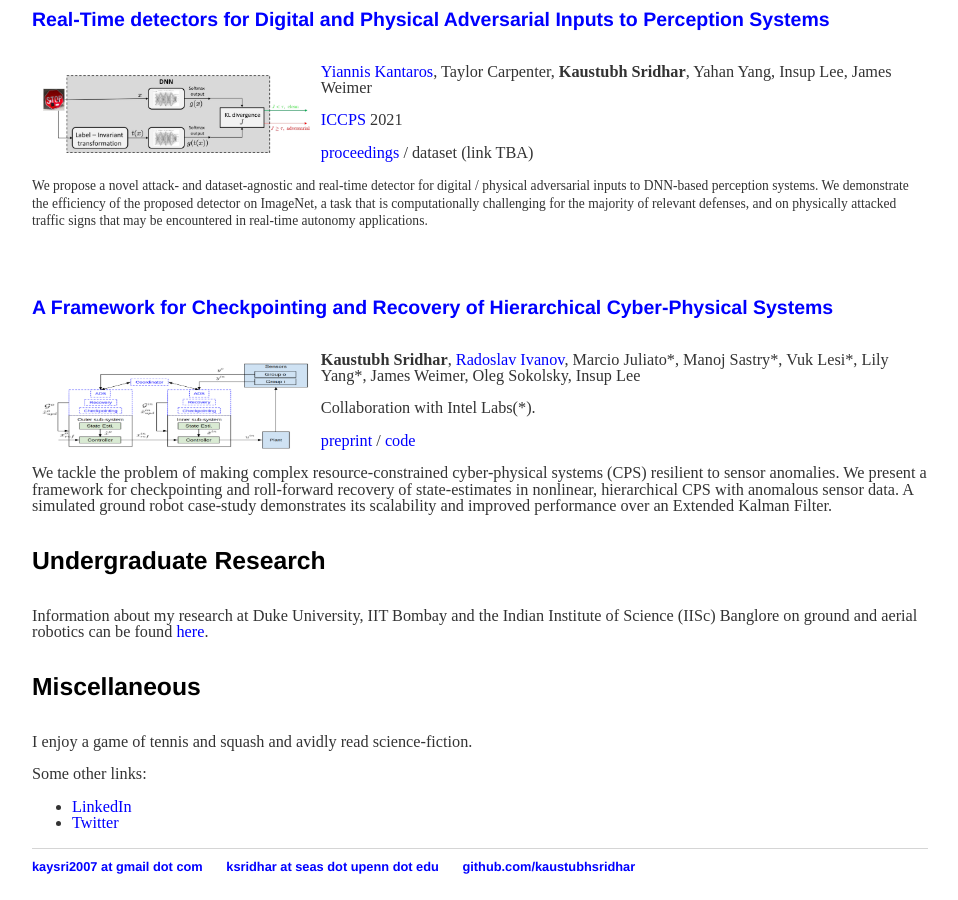
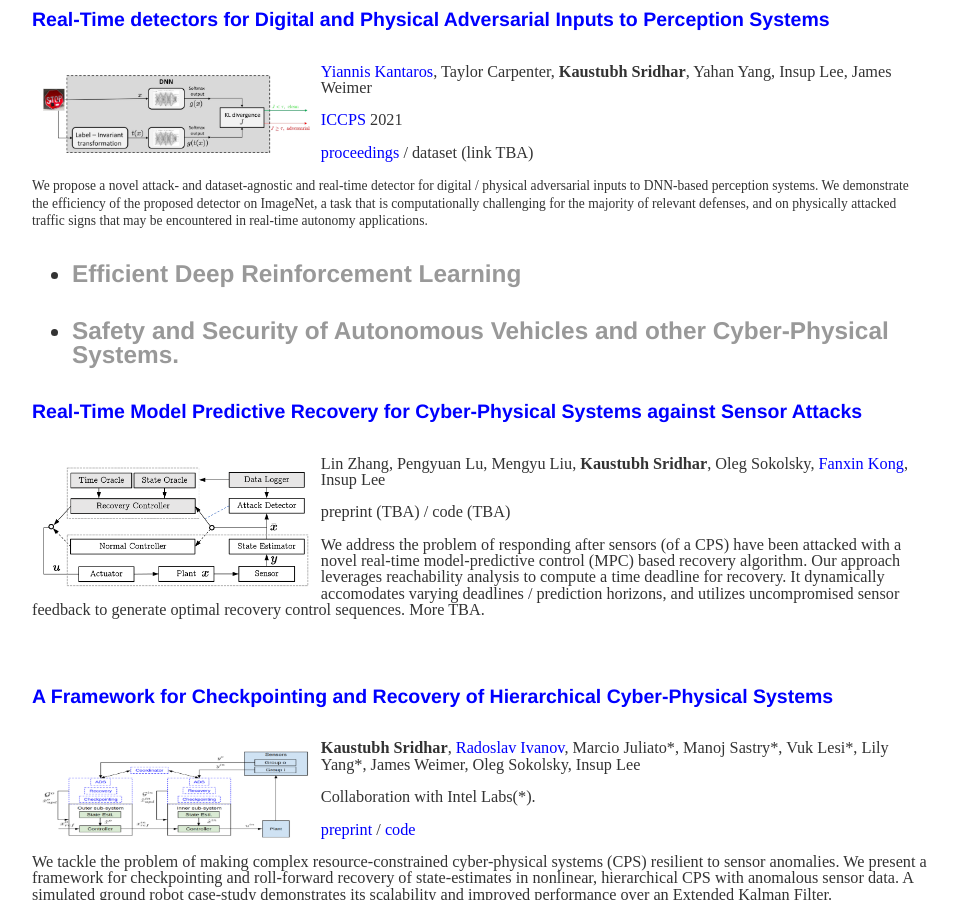
Before and after one commit to kaustubhsridhar/kaustubhsridhar_old.github.io, a Jekyll site: the page built from index.html, in a window 1280 px wide and 900 px high, scrolled down 848 px. Shown: the whole window, without its empty margins (160-1118 px from the left). Built offline with Jekyll 4.4.1, drawn with Linux system fonts in a browser that asks for light colours.

Commit message:
Update index.html

```diff
--- a/index.html
+++ b/index.html
@@ -10,11 +10,11 @@ title: Welcome To My Homepage
 	My CV can be found <a href="https://kaustubhsridhar.github.io/cv.pdf">here</a>.</p>
 	<p>I did a summer internship at <a href="https://www.argo.ai/">Argo AI</a>'s autonomous vehicle security and functional safety (FuSa) team in the summer of 2021. Previously, I graduated with honors from the <a href="https://www.iitb.ac.in/">Indian Institute of Technology Bombay</a> and spent a summer as an intern at <a href="https://ece.duke.edu/">Duke University</a>.</p>
 
-	<h4>Research</h4>
+	<h3>Research</h3>
 	<p>My research aims to build and analyze safety-critical learning-enabled cyber-physical systems (LE-CPS). Towards that goal, I'm working on, </p>
 
 	<h5><ul>
-	  <li>Robust Deep Learning</li>
+		<li><a id="RobustDL">Robust Deep Learning</a></li>
 	</ul></h5>
 
 	<h6><a id="PoE"><a href="https://arxiv.org/abs/2106.02078">Improving Neural Network Robustness via Persistency of Excitation</a></a></h6>
@@ -25,20 +25,27 @@ title: Welcome To My Homepage
 		</small></p>
 
 	<br>
-	<h5><a id><a href="https://dl.acm.org/doi/abs/10.1145/3450267.3450535">Real-Time detectors for Digital and Physical Adversarial Inputs to Perception Systems</a></h5>
+	<h5><a id="VisionGuard"><a href="https://dl.acm.org/doi/abs/10.1145/3450267.3450535">Real-Time detectors for Digital and Physical Adversarial Inputs to Perception Systems</a></a></h5>
 	<img src="/images/visionguard.png" alt="visionguard" align="left" style="width:30%; padding: 10px;" class="img_rect">
 	<p><a href="https://sites.google.com/view/kantaros/">Yiannis Kantaros</a>, Taylor Carpenter, <b>Kaustubh Sridhar</b>, Yahan Yang, Insup Lee, James Weimer</p>
 	<p><a href="http://iccps.acm.org/2021/">ICCPS</a> 2021</p>
 	<p><a href="https://dl.acm.org/doi/abs/10.1145/3450267.3450535">proceedings</a> / dataset (link TBA)</a></p>
 	<p><small>We propose a novel attack- and dataset-agnostic and real-time detector for digital / physical adversarial inputs to DNN-based perception systems. We demonstrate the efficiency of the proposed detector on ImageNet, a task that is computationally challenging for the majority of relevant defenses, and on physically attacked traffic signs that may be encountered in real-time autonomy applications.</small></p>
 
-	<!--<br>
+	<h5><ul>
+		<li><a id="RL">Efficient Deep Reinforcement Learning</a></li>
+	</ul></h5>
+
+
+	<h5><ul>
+		<li><a id="CPS">Safety and Security of Autonomous Vehicles and other Cyber-Physical Systems.</a></li>
+	</ul></h5>
+
 	<h5><a href="">Real-Time Model Predictive Recovery for Cyber-Physical Systems against Sensor Attacks</a></h5>
 	<img src="/images/mpc.png" alt="mpc" align="left" style="width:30%; padding: 10px;" class="img_rect">
 	<p>Lin Zhang, Pengyuan Lu, Mengyu Liu, <b>Kaustubh Sridhar</b>, Oleg Sokolsky, <a href="https://sites.google.com/site/fanxink/">Fanxin Kong</a>, Insup Lee</p>
 	<p>preprint (TBA) / code (TBA)</p>
 	<p>We address the problem of responding after sensors (of a CPS) have been attacked with a novel real-time model-predictive control (MPC) based recovery algorithm. Our approach leverages reachability analysis to compute a time deadline for recovery. It dynamically accomodates varying deadlines / prediction horizons, and utilizes uncompromised sensor feedback to generate optimal recovery control sequences. More TBA.</p>
--->
 
 	<br>
 	<h5><a href="https://drive.google.com/file/d/1s9rYpJYRZ7UUR3u5IDfulorgpkcPfmll/view">A Framework for Checkpointing and Recovery of Hierarchical Cyber-Physical Systems</a></h5>
```
